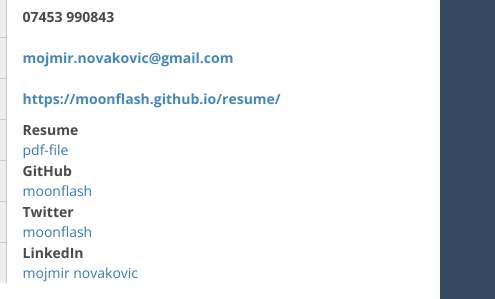
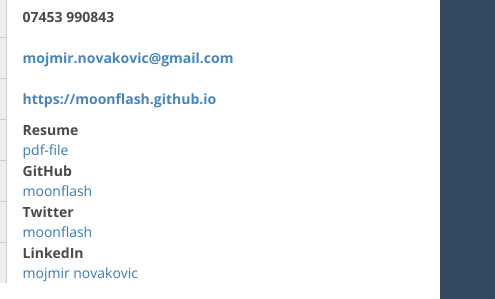
Before and after one commit to moonflash/moonflash.github.io, a plain HTML site: page index.html in a window 1280 px wide. Shown: the part 355-654 px from the top of the page, 785-1280 px from the left. Drawn offline with nearby package versions, Linux system fonts and the light colour scheme.

Commit message:
change url

```diff
--- a/index.html
+++ b/index.html
@@ -519,7 +519,7 @@ blockquote,
             </div>
             <div class="contact-item">
               <div class="icon pull-left text-center"><span class="fa fa-globe fa-fw"></span></div>
-              <div class="title only pull-right"><a href="https:&#x2F;&#x2F;moonflash.github.io&#x2F;resume&#x2F;" target="_blank">https:&#x2F;&#x2F;moonflash.github.io&#x2F;resume&#x2F;</a></div>
+              <div class="title only pull-right"><a href="https:&#x2F;&#x2F;moonflash.github.io" target="_blank">https:&#x2F;&#x2F;moonflash.github.io</a></div>
             </div>
             <div class="contact-item">
               <div class="icon pull-left text-center"><span class="fa fa-resume fa-fw"></span></div>
```
